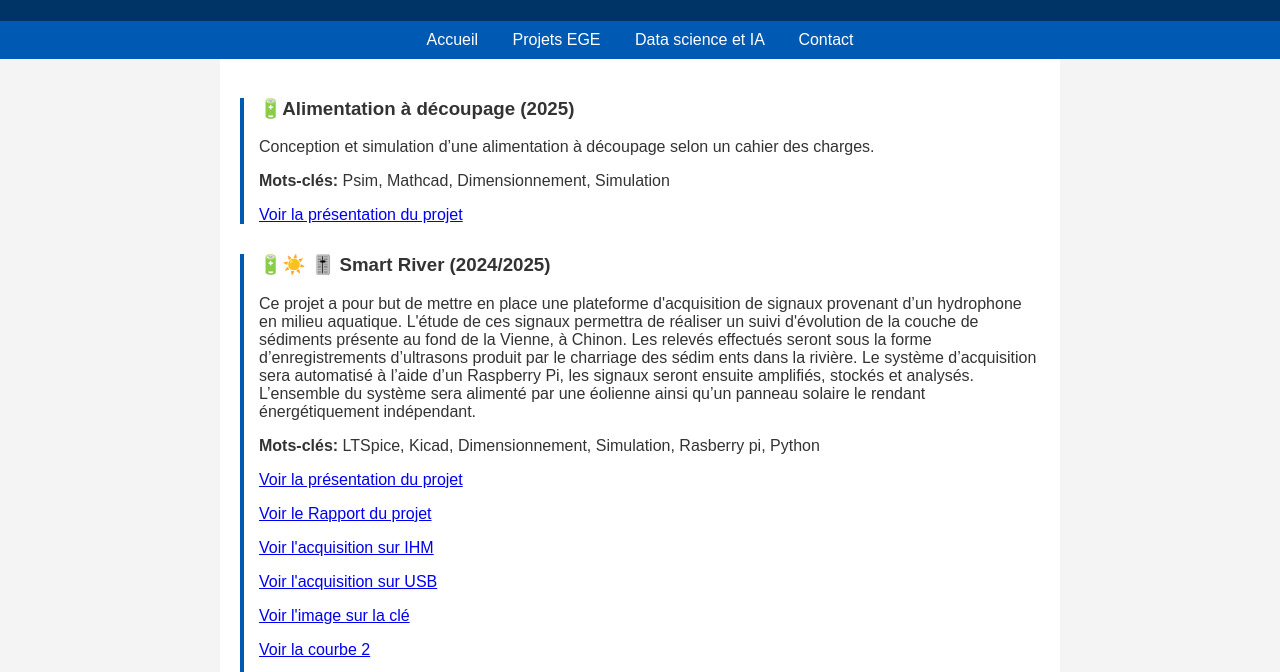
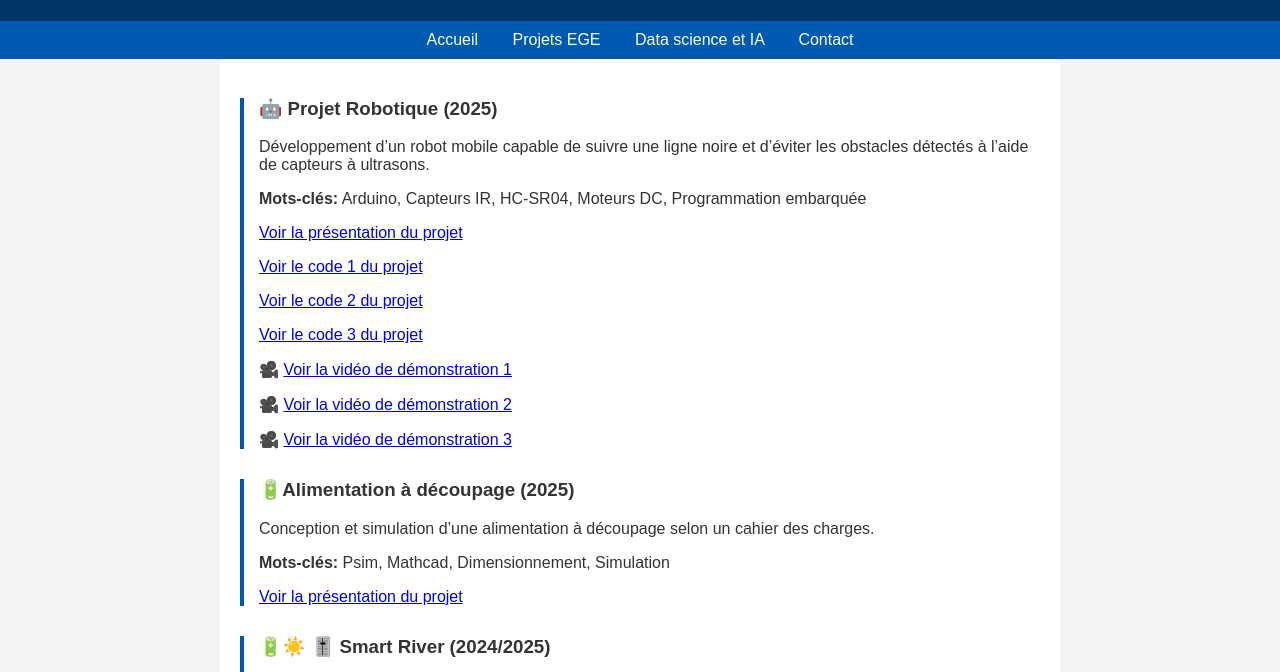
Before and after one commit to el-hadji-fallou-fall/Mon-portfolio, a plain HTML site: page projects.html in a window 1280 px wide. Shown: the part 99-771 px from the top of the page. Drawn offline with Linux system fonts and the light colour scheme.

Commit message:
Add files via upload

```diff
--- a/projects.html
+++ b/projects.html
@@ -14,6 +14,40 @@
     <a href="contact.html">Contact</a>
   </nav>
   <section>
+    <div class="project">
+      <h3>🤖 Projet Robotique (2025)</h3>
+      <p>Développement d’un robot mobile capable de suivre une ligne noire et d’éviter les obstacles détectés à l’aide de capteurs à ultrasons.</p>
+      <p><strong>Mots-clés:</strong> Arduino, Capteurs IR, HC-SR04, Moteurs DC, Programmation embarquée</p>
+
+      <a href="docs/Projet_Robotique_Arduino.pdf" target="_blank">Voir la présentation du projet</a>
+      <p>
+        <a href="Arduino/Robot_Car.ino" target="_blank">Voir le code 1 du projet </a>
+      </p>
+      <p>
+        <a href="Arduino/Robot_Suiveur.ino" target="_blank">Voir le code 2 du projet </a>
+      </p>
+      <p>
+        <a href="Arduino/Robot_Suiveur_Obstacle.ino" target="_blank">Voir le code 3 du projet </a>
+      </p>
+        <p>
+          🎥 <a href="https://drive.google.com/file/d/1JaKSfjc5HxCq6ynysbpXzIIwMgvF4C_H/view?usp=drive_link">
+            Voir la vidéo de démonstration 1
+          </a>
+        </p>
+        <p>
+          🎥 <a href="https://drive.google.com/file/d/1JXG5_0GC_od1AFkVIIEJzEKOgQnl6SBv/view?usp=drive_link">
+            Voir la vidéo de démonstration 2
+          </a>
+        </p>
+        <p>
+          🎥 <a href="https://drive.google.com/file/d/1JObgkGoAwf-2SCUoFXlUadiCnWuF0RnD/view?usp=drive_link">
+            Voir la vidéo de démonstration 3
+          </a>
+        </p>
+
+    </div>
+
+
     <div class="project">
       <h3>🔋Alimentation à découpage (2025)</h3>
       <p>Conception et simulation d’une alimentation à découpage selon un cahier des charges.</p>
```
Also changed, not shown: 3 other files.
